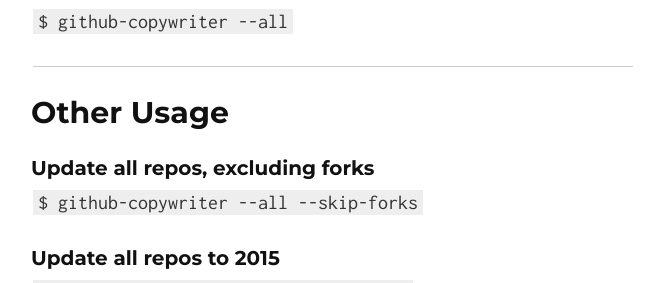
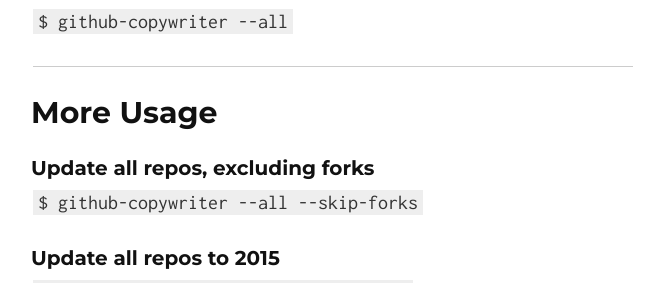
Before and after one commit to ryanmjacobs/github-copywriter, a Jekyll site: the page built from index.html, in a window 1280 px wide. Shown: the part 429-712 px from the top of the page, without its empty margins (307-971 px from the left). Built offline with Jekyll 4.4.1, drawn with Linux system fonts in a browser that asks for light colours.

Commit message:
other to more

```diff
--- a/_includes/index.md
+++ b/_includes/index.md
@@ -14,7 +14,7 @@ Updates your copyrights... so you don't have to!
 
 ---
 
-## Other Usage
+## More Usage
 
 ### Update all repos, excluding forks
 `$ github-copywriter --all --skip-forks`
```
